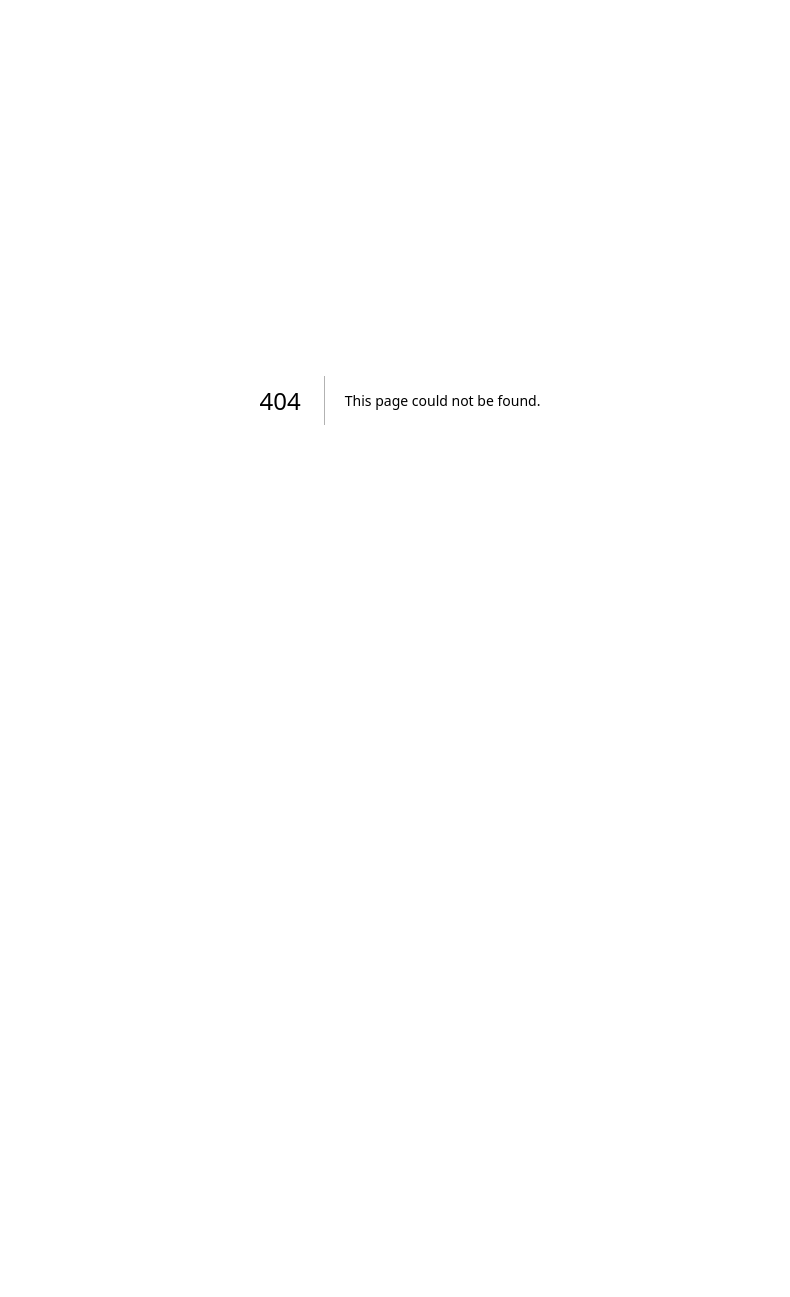
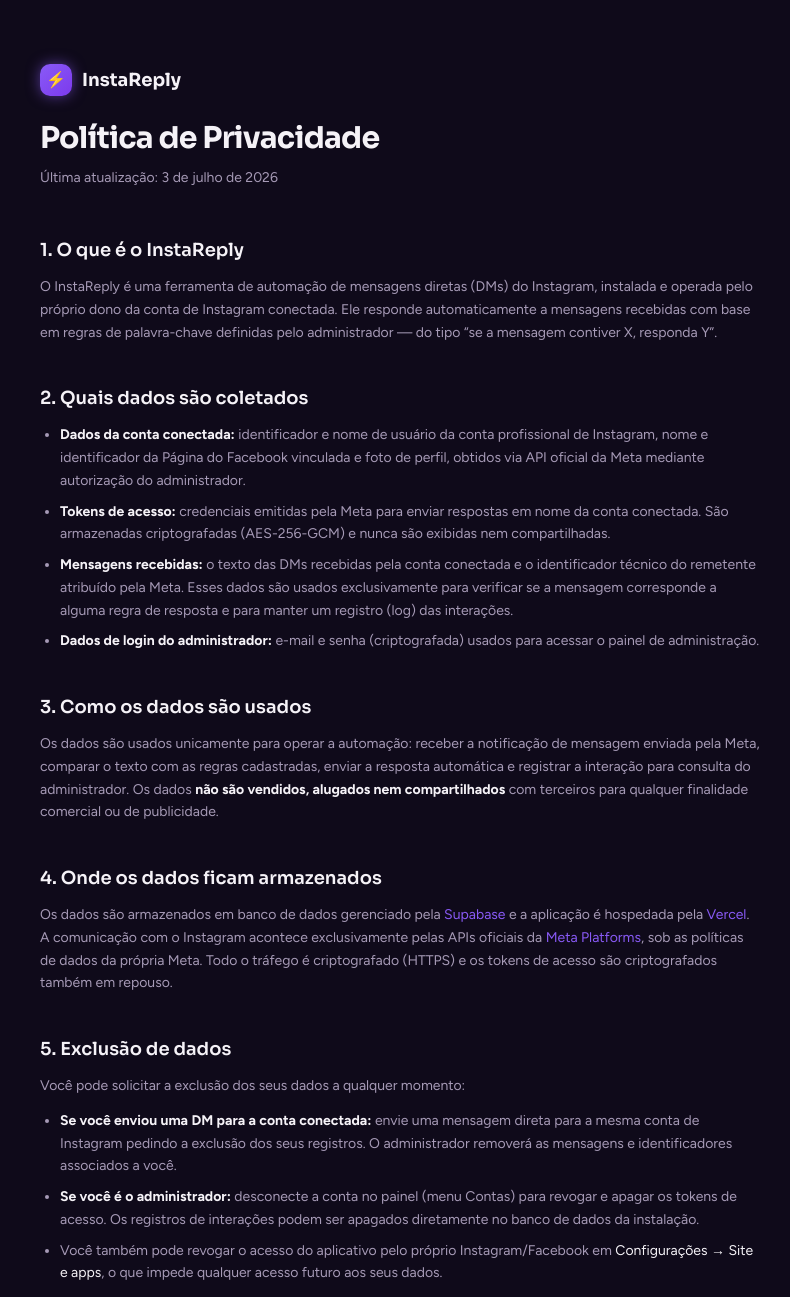
Before and after one commit to matheusfonseca-ia/TOCHA, a Next.js app: page /privacidade in a window 1280 px wide. Before the commit this address had no page. Shown: the top 1297 px of the page, without its empty margins (240-1030 px from the left). Before the commit the page ends 800 px from the top, so only its background shows below. Built offline with nearby package versions, Linux system fonts and the light colour scheme.

Commit message:
pagina privacidade

```diff
--- /dev/null
+++ b/src/app/privacidade/page.tsx
@@ -0,0 +1,186 @@
+import type { Metadata } from "next";
+
+export const metadata: Metadata = {
+  title: "Política de Privacidade — InstaReply",
+  description:
+    "Como o InstaReply coleta, usa, armazena e exclui os dados necessários para a automação de respostas no Instagram.",
+};
+
+// Página pública exigida pelo painel da Meta (Privacy Policy URL e
+// Data deletion instructions URL apontam para cá).
+export default function PrivacidadePage() {
+  return (
+    <main className="mx-auto max-w-3xl px-6 py-16">
+      <header className="mb-12">
+        <div className="mb-6 flex items-center gap-2.5">
+          <div className="flex h-8 w-8 items-center justify-center rounded-lg bg-gradient-to-br from-primary to-[#7C3AED] text-base text-white shadow-[0_0_14px_rgba(139,92,246,0.55)]">
+            ⚡
+          </div>
+          <span className="font-display text-lg font-bold">InstaReply</span>
+        </div>
+        <h1 className="font-display text-3xl font-bold tracking-tight">
+          Política de Privacidade
+        </h1>
+        <p className="mt-3 text-sm text-muted-foreground">
+          Última atualização: 3 de julho de 2026
+        </p>
+      </header>
+
+      <div className="space-y-10 text-sm leading-relaxed text-muted-foreground">
+        <section>
+          <h2 className="mb-3 font-display text-lg font-semibold text-foreground">
+            1. O que é o InstaReply
+          </h2>
+          <p>
+            O InstaReply é uma ferramenta de automação de mensagens diretas
+            (DMs) do Instagram, instalada e operada pelo próprio dono da conta
+            de Instagram conectada. Ele responde automaticamente a mensagens
+            recebidas com base em regras de palavra-chave definidas pelo
+            administrador — do tipo &ldquo;se a mensagem contiver X, responda
+            Y&rdquo;.
+          </p>
+        </section>
+
+        <section>
+          <h2 className="mb-3 font-display text-lg font-semibold text-foreground">
+            2. Quais dados são coletados
+          </h2>
+          <ul className="list-disc space-y-2 pl-5">
+            <li>
+              <strong className="text-foreground">Dados da conta conectada:</strong>{" "}
+              identificador e nome de usuário da conta profissional de
+              Instagram, nome e identificador da Página do Facebook vinculada e
+              foto de perfil, obtidos via API oficial da Meta mediante
+              autorização do administrador.
+            </li>
+            <li>
+              <strong className="text-foreground">Tokens de acesso:</strong>{" "}
+              credenciais emitidas pela Meta para enviar respostas em nome da
+              conta conectada. São armazenadas criptografadas (AES-256-GCM) e
+              nunca são exibidas nem compartilhadas.
+            </li>
+            <li>
+              <strong className="text-foreground">Mensagens recebidas:</strong>{" "}
+              o texto das DMs recebidas pela conta conectada e o identificador
+              técnico do remetente atribuído pela Meta. Esses dados são usados
+              exclusivamente para verificar se a mensagem corresponde a alguma
+              regra de resposta e para manter um registro (log) das interações.
+            </li>
+            <li>
+              <strong className="text-foreground">Dados de login do administrador:</strong>{" "}
+              e-mail e senha (criptografada) usados para acessar o painel de
+              administração.
+            </li>
+          </ul>
+        </section>
+
+        <section>
+          <h2 className="mb-3 font-display text-lg font-semibold text-foreground">
+            3. Como os dados são usados
+          </h2>
+          <p>
+            Os dados são usados unicamente para operar a automação: receber a
+            notificação de mensagem enviada pela Meta, comparar o texto com as
+            regras cadastradas, enviar a resposta automática e registrar a
+            interação para consulta do administrador. Os dados{" "}
+            <strong className="text-foreground">
+              não são vendidos, alugados nem compartilhados
+            </strong>{" "}
+            com terceiros para qualquer finalidade comercial ou de publicidade.
+          </p>
+        </section>
+
+        <section>
+          <h2 className="mb-3 font-display text-lg font-semibold text-foreground">
+            4. Onde os dados ficam armazenados
+          </h2>
+          <p>
+            Os dados são armazenados em banco de dados gerenciado pela{" "}
+            <a
+              className="text-primary underline-offset-4 hover:underline"
+              href="https://supabase.com"
+              rel="noreferrer noopener"
+              target="_blank"
+            >
+              Supabase
+            </a>{" "}
+            e a aplicação é hospedada pela{" "}
+            <a
+              className="text-primary underline-offset-4 hover:underline"
+              href="https://vercel.com"
+              rel="noreferrer noopener"
+              target="_blank"
+            >
+              Vercel
+            </a>
+            . A comunicação com o Instagram acontece exclusivamente pelas APIs
+            oficiais da{" "}
+            <a
+              className="text-primary underline-offset-4 hover:underline"
+              href="https://www.meta.com"
+              rel="noreferrer noopener"
+              target="_blank"
+            >
+              Meta Platforms
+            </a>
+            , sob as políticas de dados da própria Meta. Todo o tráfego é
+            criptografado (HTTPS) e os tokens de acesso são criptografados
+            também em repouso.
+          </p>
+        </section>
+
+        <section id="exclusao-de-dados">
+          <h2 className="mb-3 font-display text-lg font-semibold text-foreground">
+            5. Exclusão de dados
+          </h2>
+          <p className="mb-3">
+            Você pode solicitar a exclusão dos seus dados a qualquer momento:
+          </p>
+          <ul className="list-disc space-y-2 pl-5">
+            <li>
+              <strong className="text-foreground">
+                Se você enviou uma DM para a conta conectada:
+              </strong>{" "}
+              envie uma mensagem direta para a mesma conta de Instagram pedindo
+              a exclusão dos seus registros. O administrador removerá as
+              mensagens e identificadores associados a você.
+            </li>
+            <li>
+              <strong className="text-foreground">Se você é o administrador:</strong>{" "}
+              desconecte a conta no painel (menu Contas) para revogar e apagar
+              os tokens de acesso. Os registros de interações podem ser
+              apagados diretamente no banco de dados da instalação.
+            </li>
+            <li>
+              Você também pode revogar o acesso do aplicativo pelo próprio
+              Instagram/Facebook em{" "}
+              <span className="text-foreground">
+                Configurações → Site e apps
+              </span>
+              , o que impede qualquer acesso futuro aos seus dados.
+            </li>
+          </ul>
+        </section>
+
+        <section>
+          <h2 className="mb-3 font-display text-lg font-semibold text-foreground">
+            6. Contato
+          </h2>
+          <p>
+            Esta instalação do InstaReply é operada de forma independente pelo
+            responsável pela conta de Instagram conectada. Para dúvidas sobre
+            esta política ou sobre seus dados, entre em contato por mensagem
+            direta com a própria conta de Instagram atendida por esta
+            automação.
+          </p>
+        </section>
+      </div>
+
+      <footer className="mt-16 border-t border-border pt-6">
+        <p className="text-xs text-muted-foreground">
+          InstaReply — automação de respostas para DMs do Instagram.
+        </p>
+      </footer>
+    </main>
+  );
+}
--- a/src/middleware.ts
+++ b/src/middleware.ts
@@ -7,7 +7,9 @@
   const { pathname } = request.nextUrl;
 
   // Rotas de API cuidam da própria autenticação (webhook usa assinatura HMAC).
-  if (pathname.startsWith("/api")) {
+  // /privacidade é pública: o painel da Meta exige uma URL de política de
+  // privacidade acessível sem login.
+  if (pathname.startsWith("/api") || pathname === "/privacidade") {
     return NextResponse.next();
   }
 
```
Also changed, not shown: 2 other files (tests, documents, lock files or other folders).
